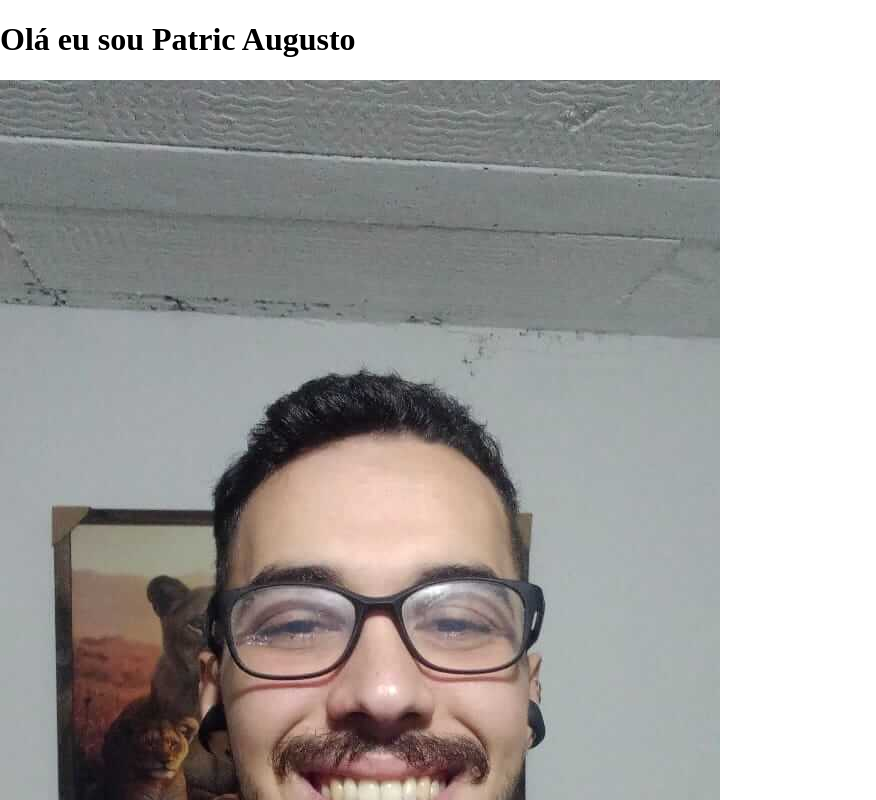
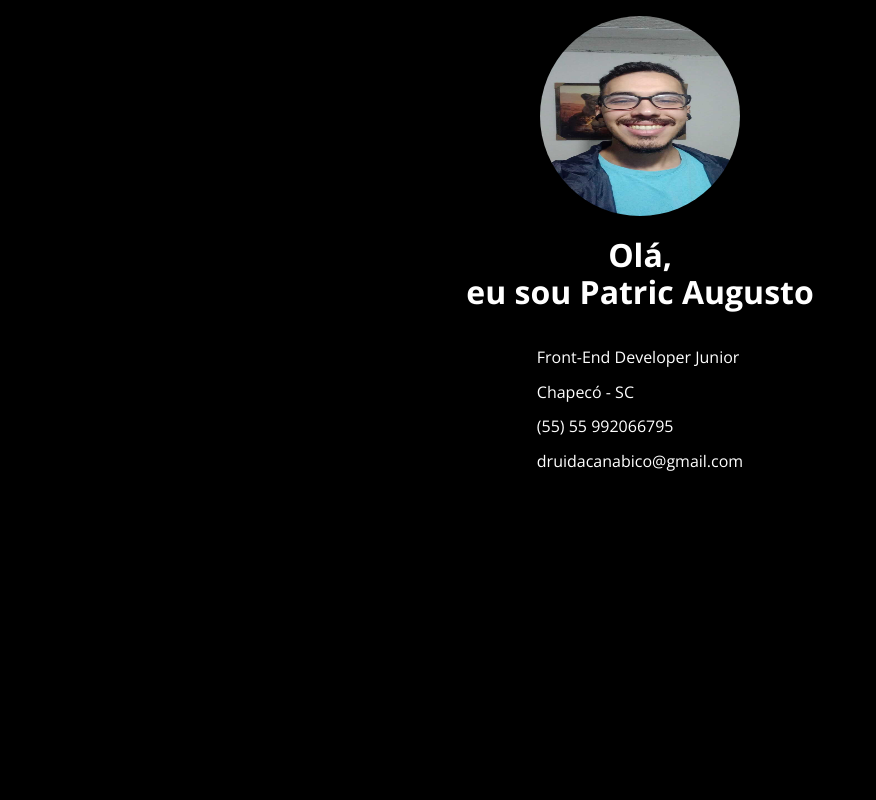
Before and after one commit to PatricAugusto/Portifolio-Profissional, a plain HTML site: page index.html in a window 1280 px wide. Shown: the top 800 px of the page, without its empty margins (0-876 px from the left). Drawn offline with nearby package versions, Linux system fonts and the light colour scheme.

Commit message:
Portifolio em desenvolvimento

```diff
--- /dev/null
+++ b/css/global.css
@@ -0,0 +1,13 @@
+*{
+    box-sizing: border-box;
+    font-family: "Open Sans", sans-serif;
+}
+
+body{
+    background-color: #000;
+    color: #fff;
+}
+
+.main{
+    padding: 1rem;
+}
--- a/css/header.css
+++ b/css/header.css
@@ -0,0 +1,15 @@
+.header{
+    display: flex;
+    flex-direction: column;
+    align-items: center;
+}
+
+.header .photo{
+    width: 200px;
+    height: 200px;
+    border-radius: 50%;
+}
+
+.header .title{
+    text-align: center;
+}
--- a/index.html
+++ b/index.html
@@ -3,18 +3,29 @@
 <head>
     <meta charset="UTF-8">
     <meta name="viewport" content="width=device-width, initial-scale=1.0">
+     <!--Normalize-->
     <link rel="stylesheet" href="https://cdnjs.cloudflare.com/ajax/libs/normalize/8.0.1/normalize.min.css" integrity="sha512-NhSC1YmyruXifcj/KFRWoC561YpHpc5Jtzgvbuzx5VozKpWvQ+4nXhPdFgmx8xqexRcpAglTj9sIBWINXa8x5w==" crossorigin="anonymous" referrerpolicy="no-referrer" />
+     <!--Fonts-->
+     <link rel="preconnect" href="https://fonts.googleapis.com">
+     <link rel="preconnect" href="https://fonts.gstatic.com" crossorigin>
+     <link href="https://fonts.googleapis.com/css2?family=Open+Sans:ital,wght@0,300..800;1,300..800&family=Roboto:ital,wght@0,100;0,300;0,400;0,500;0,700;0,900;1,100;1,300;1,400;1,500;1,700;1,900&family=Space+Mono:ital,wght@0,400;0,700;1,400;1,700&display=swap" rel="stylesheet">
+    <!--Styles-->
     <link rel="stylesheet" href="css/header.css">
+    <link rel="stylesheet" href="css/global.css">
     <title>Portifolio Patric</title>
 </head>
 <body>
-    <header>
-        <h1>Olá eu sou Patric Augusto</h1>
-        <img src="perfil1 (1).jpg" alt="Foto de Patric, jovem pardo de 24 anos">
+    <div class="main">
+    <header class="header">
+        <img src="perfil1 (1).jpg" alt="Foto de Patric, jovem pardo de 24 anos" class="photo">
+        <h1 class="title">Olá,<br /> eu sou Patric Augusto</h1>
+        <div class="informations">
         <p>Front-End Developer Junior</p>
         <p>Chapecó - SC</p>
         <p>(55) 55 992066795</p>
         <p>druidacanabico@gmail.com</p>
+        </div>
     </header>
+    </div>
 </body>
 </html>
```
Also changed, not shown: 1 other file.
